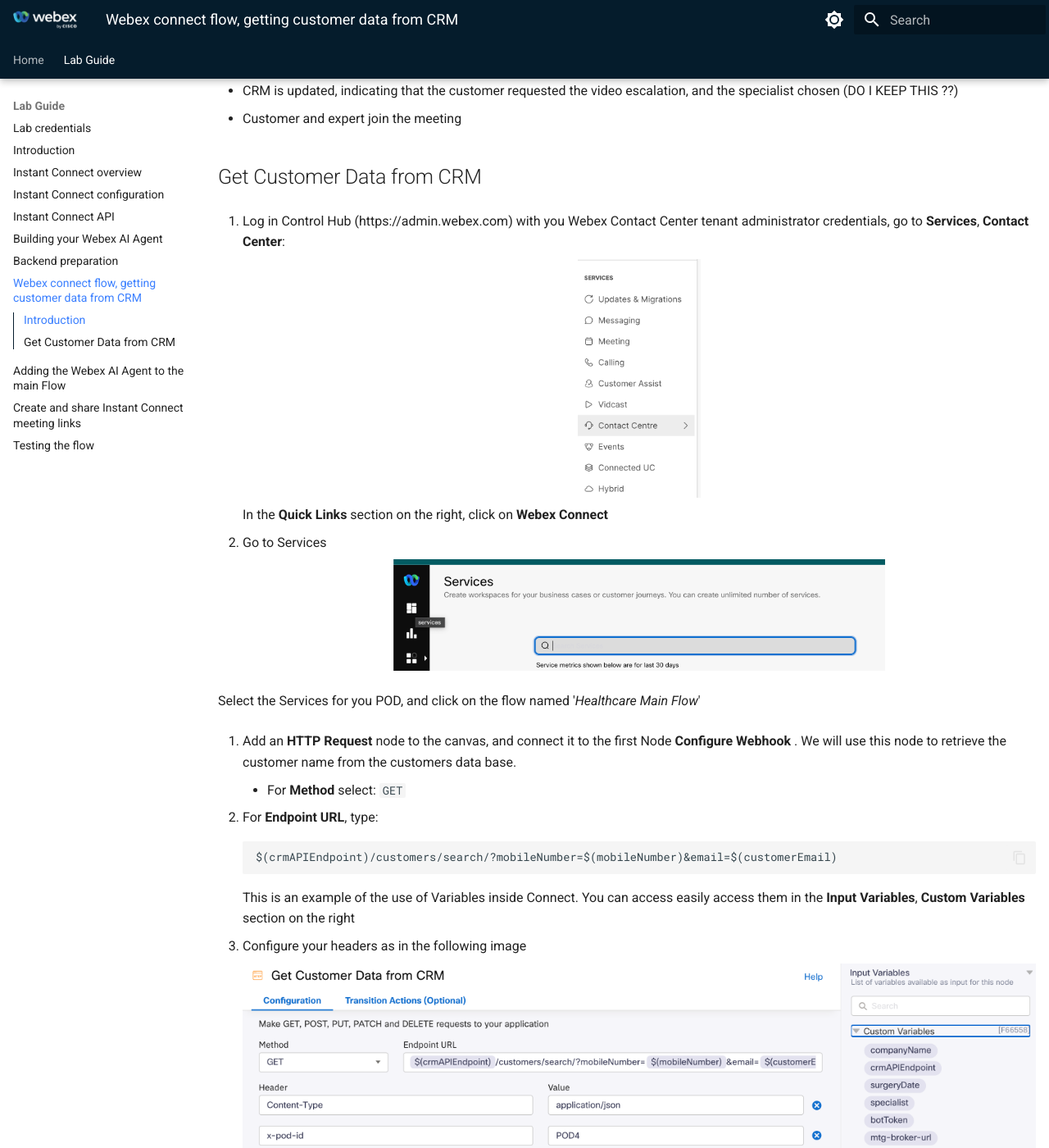
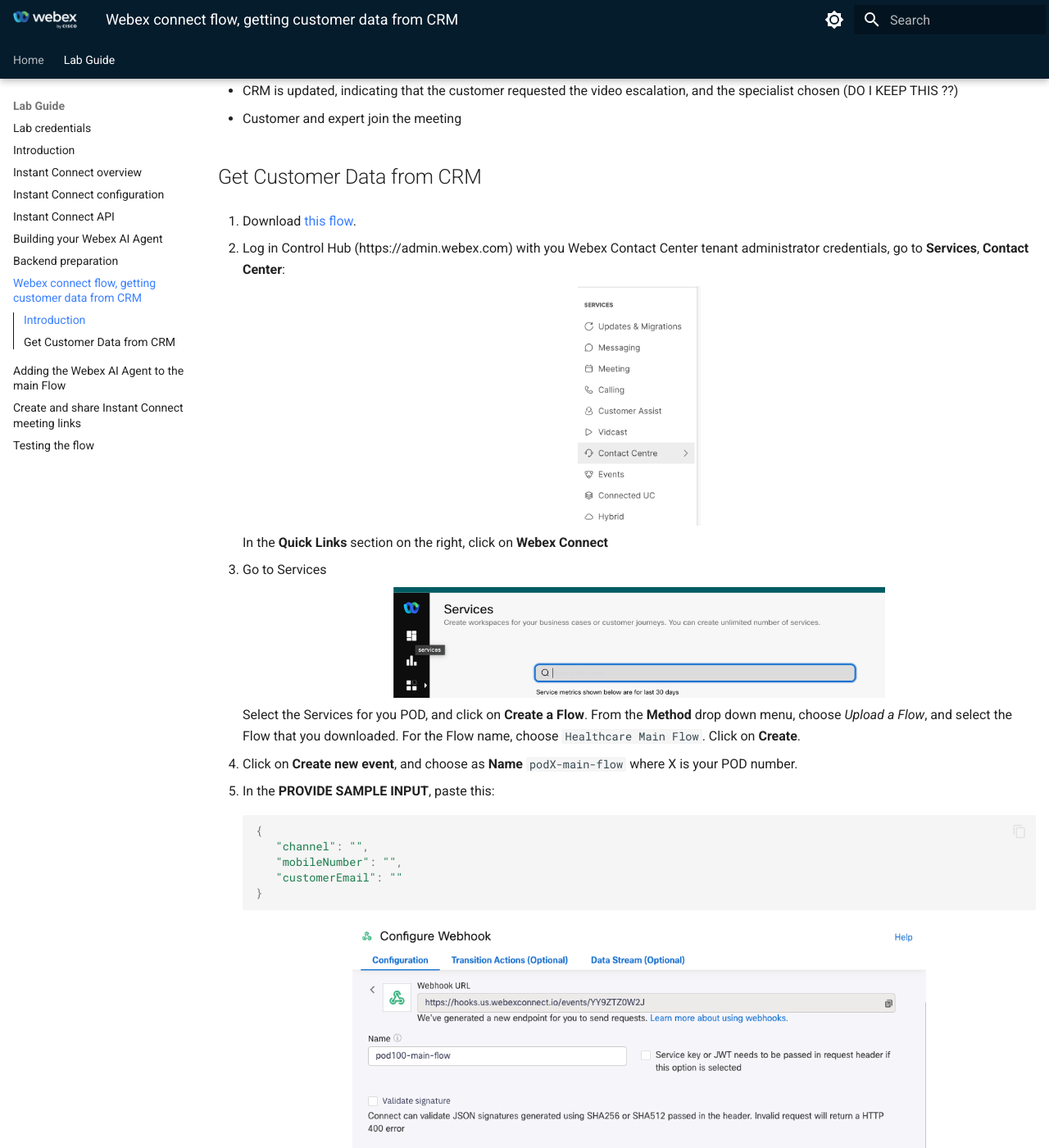
Before and after one commit to WebexCC-SA/LAB-2857, an MkDocs documentation site: the page built from docs/06-connectflow-01.md, in a window 1280 px wide and 1400 px high, scrolled down 657 px. Shown: the whole window at 82% size. Built offline with MkDocs 1.6.1 and Material for MkDocs 9.7.7, drawn with Linux system fonts in a browser that asks for light colours.

Commit message:
now they start importing the flow and configuring the first trigger node

````diff
--- a/docs/06-connectflow-01.md
+++ b/docs/06-connectflow-01.md
@@ -22,87 +22,104 @@
 
 ## Get Customer Data from CRM
 
-1. Log in Control Hub (https://admin.webex.com) with you Webex Contact Center tenant administrator credentials, go to **Services**, **Contact Center**:
+1. Download [this flow](/docs/Healthcare%20Main%20Flow.workflow).
 
-    ![Contact Center Administration](images/cc-admin.png){style="width:150px; display:block; margin:0 auto;"}
+2. Log in Control Hub (https://admin.webex.com) with you Webex Contact Center tenant administrator credentials, go to **Services**, **Contact Center**:
 
-    In the **Quick Links** section on the right, click on **Webex Connect**
+      ![Contact Center Administration](images/cc-admin.png){style="width:150px; display:block; margin:0 auto;"}
 
+      In the **Quick Links** section on the right, click on **Webex Connect**
 
-2. Go to Services
+3. Go to Services
 
-    ![Webex Connect Services](images/services-new.png){style="width:600px; display:block; margin:0 auto;"}
+      ![Webex Connect Services](images/services-new.png){style="width:600px; display:block; margin:0 auto;"}
 
-Select the Services for you POD, and click on the flow named '_Healthcare Main Flow_'
+      Select the Services for you POD, and click on **Create a Flow**. From the **Method** drop down menu, choose _Upload a Flow_, and select the Flow that you downloaded.
+      For the Flow name, choose `Healthcare Main Flow`. Click on **Create**.
 
-3. Add an **HTTP Request** node to the canvas, and connect it to the first Node **Configure Webhook** . We will use this node to retrieve the customer name from the customers data base.
+4. Click on **Create new event**, and choose as **Name** `podX-main-flow` where X is your POD number.
 
-    - For **Method** select: `GET`
+5. In the **PROVIDE SAMPLE INPUT**, paste this:
 
-   - For **Endpoint URL**, type:
+      ```js
+      {
+         "channel": "",
+         "mobileNumber": "",
+         "customerEmail": ""
+      }
       ```
-      $(crmAPIEndpoint)/customers/search/?mobileNumber=$(mobileNumber)&email=$(customerEmail)
-      ```
-   This is an example of the use of Variables inside Connect. You can access easily access them in the **Input Variables**, **Custom Variables** section on the right
 
-   - Configure your headers as in the following image
+      ![First Trigger Flow Node](images/first-node.png){style="width:700px; display:block; margin:0 auto;"}
 
-      ![Get Customer Name](images/http-request-crm.png)
+6. Click on **Parse** and **Save**
 
-   Where `x-pod-id` is your POD number, and `x-user-email`is the attendee email of your choice
+7. Add an **HTTP Request** node to the canvas, and connect it to the first Node **Configure Webhook** . We will use this node to retrieve the customer name from the customers data base.
 
-   - Rename this http request node to something like 'Get Customer Name from CRM' and **Save**.
+      - For **Method** select: `GET`
 
+      - For **Endpoint URL**, type:
+         ```
+         $(crmAPIEndpoint)/customers/search/?mobileNumber=$(mobileNumber)&email=$(customerEmail)
+         ```
+      This is an example of the use of Variables inside Connect. You can access easily access them in the **Input Variables**, **Custom Variables** section on the right
 
-4. Add a **Data Parser** node, and connect it to the **HTTP Request Node**. This will allow you to parse the data received from the customer data base to be used later in any node in the flow.
+      - Configure your headers as in the following image
 
-   - For **Input: Import Data From**: under the **Input Variables** section to the right, select the `http.response.body` variable from the previous **HTTP Request** node 'Get Customer Name From' configured in the previous step:
+         ![Get Customer Name](images/http-request-crm.png){style="width:800px; display:block; margin:0 auto;"}
 
-    - Now, we will populate **Sample Body (optional)** with some JSON that exemplifies the data we expect to be parsing.
+      Where `x-pod-id` is your POD number, and `x-user-email`is the attendee email of your choice
 
-        There are different ways to get such sample data. Usually, there are examples available on the documentation of the CRM/backend system you want to integrate with; or, you could use the 'Test' option of the http request node.
+      - Rename this http request node to something like 'Get Customer Name from CRM' and **Save**.
 
-        Here, we will use this sample JSON:
-         ```
-         {
-            "podId":"POD4",
-            "userEmail":"studentpod4@email.com",
-            "adminMode":false,
-            "searchCriteria": {
-               "email":"customerpod4@email.com",
-               "mobileNumber":"12225556666"
-            },
-            "searchScope":"user_customers",
-            "matchingCustomers":[{
-               "id":"791b0fe8-b5aa-4e18-8eb6-2076d3d20d8c",
-               "name":"Customer Pod4",
-               "email":"customerpod4@email.com",
-               "phone":"",
-               "mobileNumber":"12225556666",
-               "company":"",
-               "status":"active",
-               "createdBy":"studentpod4@email.com",
-               "createdAt":"2025-07-28T20:39:38.171Z",
-               "updatedAt":"2025-07-28T20:39:38.171Z"
-            }],
-            "totalMatches":1,
-            "totalSearched":1
-         }
-         ```
+8. Add a **Data Parser** node, and connect it to the **HTTP Request Node**. This will allow you to parse the data received from the customer data base to be used later in any node in the flow.
 
-        (The actual key values are not important, and could be anything or even empty.)
+      - For **Input: Import Data From**: under the **Input Variables** section to the right, select the `http.response.body` variable from the previous **HTTP Request** node 'Get Customer Name From' configured in the previous step:
 
-        Copy/paste the JSON into the **Sample Body (optional) / PROVIDE SAMPLE INPUT** field, and click **PARSE**.
+      - Now, we will populate **Sample Body (optional)** with some JSON that exemplifies the data we expect to be parsing.
 
-        Under **SELECT OUTPUT VARIABLES**, choose `$.matchingCustomers[0].name` anc click **Import**
+         There are different ways to get such sample data. Usually, there are examples available on the documentation of the CRM/backend system you want to integrate with; or, you could use the 'Test' option of the http request node.
 
-    - Go ahead and give this variable the 'Output Variable Name' `customerName`
+         Here, we will use this sample JSON:
+            ```
+            {
+               "podId":"POD4",
+               "userEmail":"studentpod4@email.com",
+               "adminMode":false,
+               "searchCriteria": {
+                  "email":"customerpod4@email.com",
+                  "mobileNumber":"12225556666"
+               },
+               "searchScope":"user_customers",
+               "matchingCustomers":[{
+                  "id":"791b0fe8-b5aa-4e18-8eb6-2076d3d20d8c",
+                  "name":"Customer Pod4",
+                  "email":"customerpod4@email.com",
+                  "phone":"",
+                  "mobileNumber":"12225556666",
+                  "company":"",
+                  "status":"active",
+                  "createdBy":"studentpod4@email.com",
+                  "createdAt":"2025-07-28T20:39:38.171Z",
+                  "updatedAt":"2025-07-28T20:39:38.171Z"
+               }],
+               "totalMatches":1,
+               "totalSearched":1
+            }
+            ```
 
-        ![Data Parser Output](images/data-parser-output-crm..png)
+         (The actual key values are not important, and could be anything or even empty.)
 
-    - Rename the node to 'Parse Response', and click on **Save**.
+         Copy/paste the JSON into the **Sample Body (optional) / PROVIDE SAMPLE INPUT** field, and click **PARSE**.
 
-5. Let's learn now about a very powerful Webex Connect feature: how to modify variables.
+         Under **SELECT OUTPUT VARIABLES**, choose `$.matchingCustomers[0].name` anc click **Import**
+
+      - Go ahead and give this variable the 'Output Variable Name' `customerName`
+
+         ![Data Parser Output](images/data-parser-output-crm..png){style="width:800px; display:block; margin:0 auto;"}
+
+      - Rename the node to 'Parse Response', and click on **Save**.
+
+9. Let's learn now about a very powerful Webex Connect feature: how to modify variables.
 
 - Double-click on this very same 'Parse Response' **Data Parser** node that we created, and select **Transaction Actions (Optional)**
 
@@ -117,8 +134,6 @@
 
 - Add another _On-leave_ Action, this time choose `[Debug] Log a Value to transaction log`. For the of `Log Id` you can use '1001', and `$(customerName)` for the value. This will help you troubleshooting the flow if needed.
 
-
-   ![Transaction Actions, CRM](images/trans-action-crm.png)
-
+   ![Transaction Actions, CRM](images/trans-action-crm.png){style="width:800px; display:block; margin:0 auto;"}
 
 Mission accomplished! Learn how to integrate Webex Connect with external databases
````
Also changed, not shown: docs/images/first-node.png (added), 1 other file.
